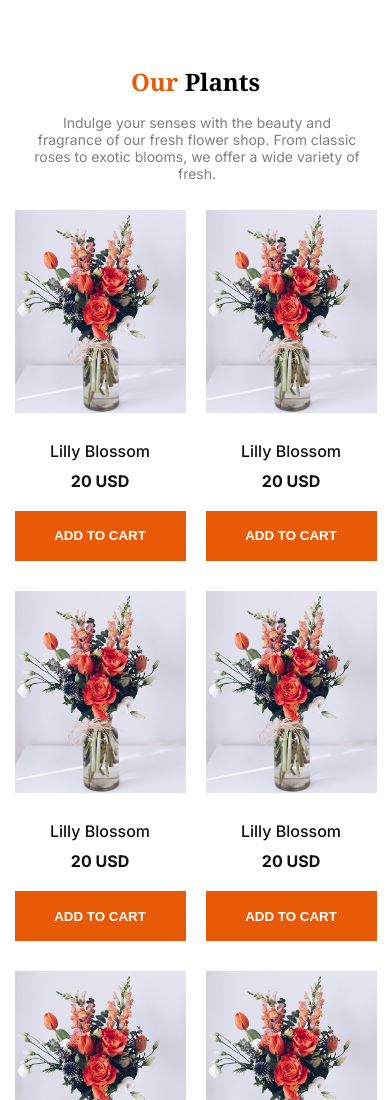
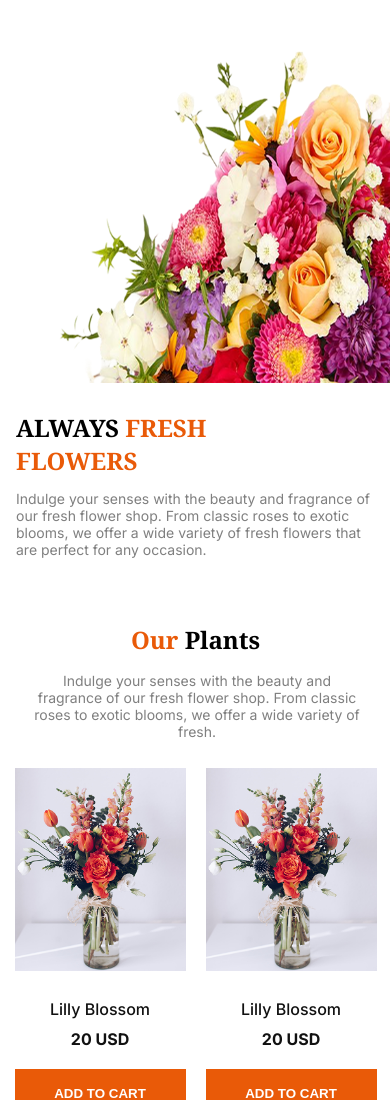
Before and after one commit to nnowrose1/responsive-flower-shop, a plain HTML site: page index.html in a window 390 px wide. Shown: the top 1100 px of the page. Drawn offline with Linux system fonts and the light colour scheme.

Commit message:
added the banner section

```diff
--- a/flowers.css
+++ b/flowers.css
@@ -25,6 +25,38 @@
 }
 .special-word{
     color: #E95A08;
+}
+
+/* banner section style */
+.banner{
+    max-width: 1140px;
+    height: 461px;
+    margin: 0 auto;
+    display: flex;
+    justify-content: space-between;
+    align-items: flex-end;
+    margin-top: 120px;
+}
+.banner-left{
+    max-width: 570px;
+    height: 299px;
+}
+.banner-left h1{
+    font-size: 4rem;
+    font-weight: bold;
+    color: #000000;
+}
+.banner-left p{
+    color: rgba(0, 0, 0, 0.5);
+    margin-top: 13px;
+}
+.banner-right{
+    max-width: 570px;
+    height: 355px;
+}
+.banner-right img{
+    width: 100%;
+    height: 100%;
 }
 
 /* our plants section styles */
@@ -233,6 +265,25 @@
 .sec-paragraph{
     font-size: 0.875rem;
 }
+
+/* banner section */
+.banner{
+    max-width: 576px;
+    height: auto;
+    margin: 0 auto;
+    flex-direction: column-reverse;
+    gap: 28px;
+    margin-top: 28px;
+}
+.banner-left{
+ margin-left: 16px;
+margin-right: 16px;
+height: auto;
+}
+.banner-left h1{
+    font-size: 1.5rem;
+}
+
 /* Our plants */
 .our-plants{
      text-align: center;
--- a/index.html
+++ b/index.html
@@ -20,7 +20,19 @@
         <nav>
 
         </nav>
+        <!-- Banner section -->
+         <section class="inter-font1 banner">
+            <div class="banner-left">
+               <h1 class="noto-serif-font2">ALWAYS <span class="special-word"> FRESH <br></span><span class="special-word">FLOWERS</span>
+               </h1>
+               <p class="sec-paragraph">Indulge your senses with the beauty and fragrance of our fresh flower shop. From classic roses to exotic blooms, we offer a wide variety of fresh flowers that are perfect for any occasion.
+               </p>
+            </div>
+            <div class="banner-right">
+              <img src="./assets/hero-flower.png" alt="">
+            </div>
 
+         </section>
     </header>
     <main>
         <!-- Our plants section -->
```
